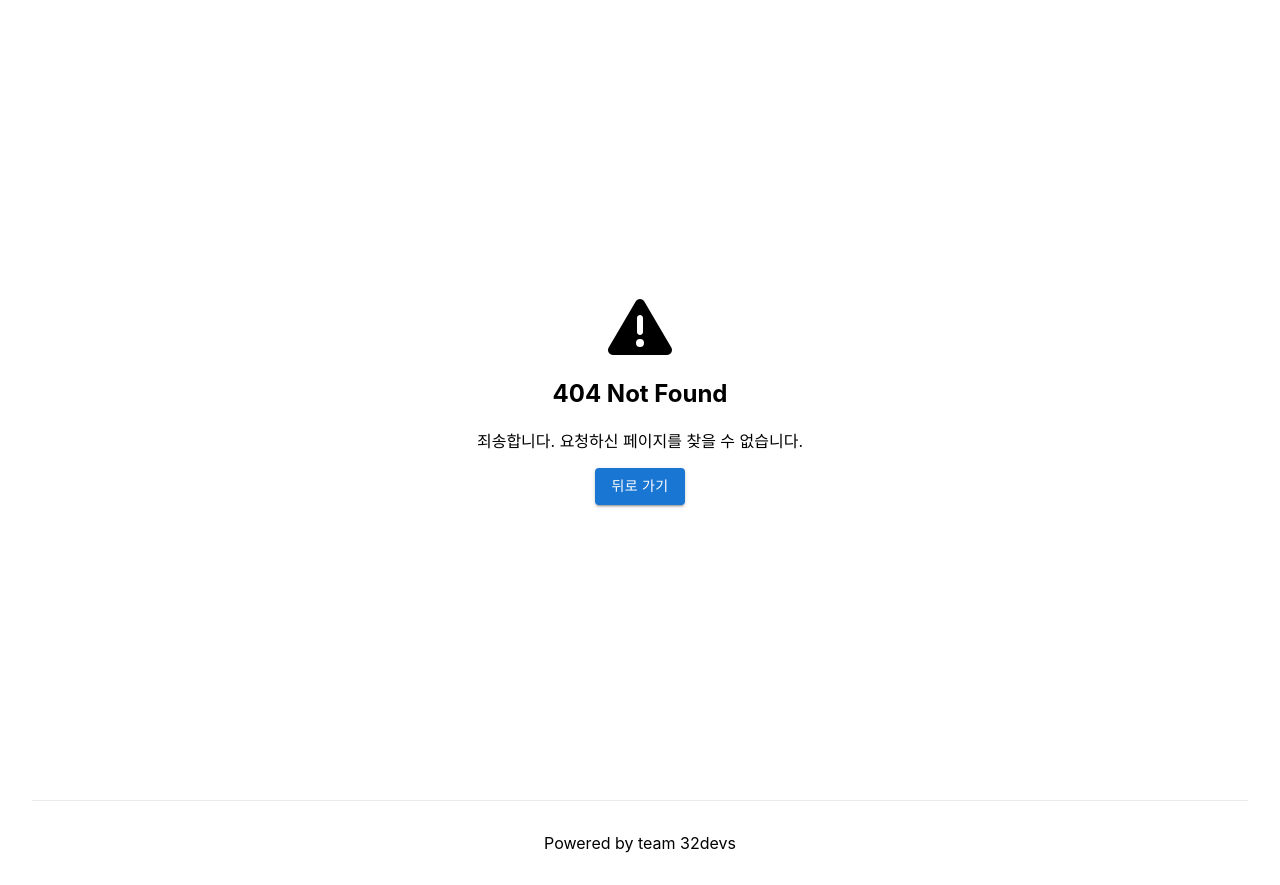
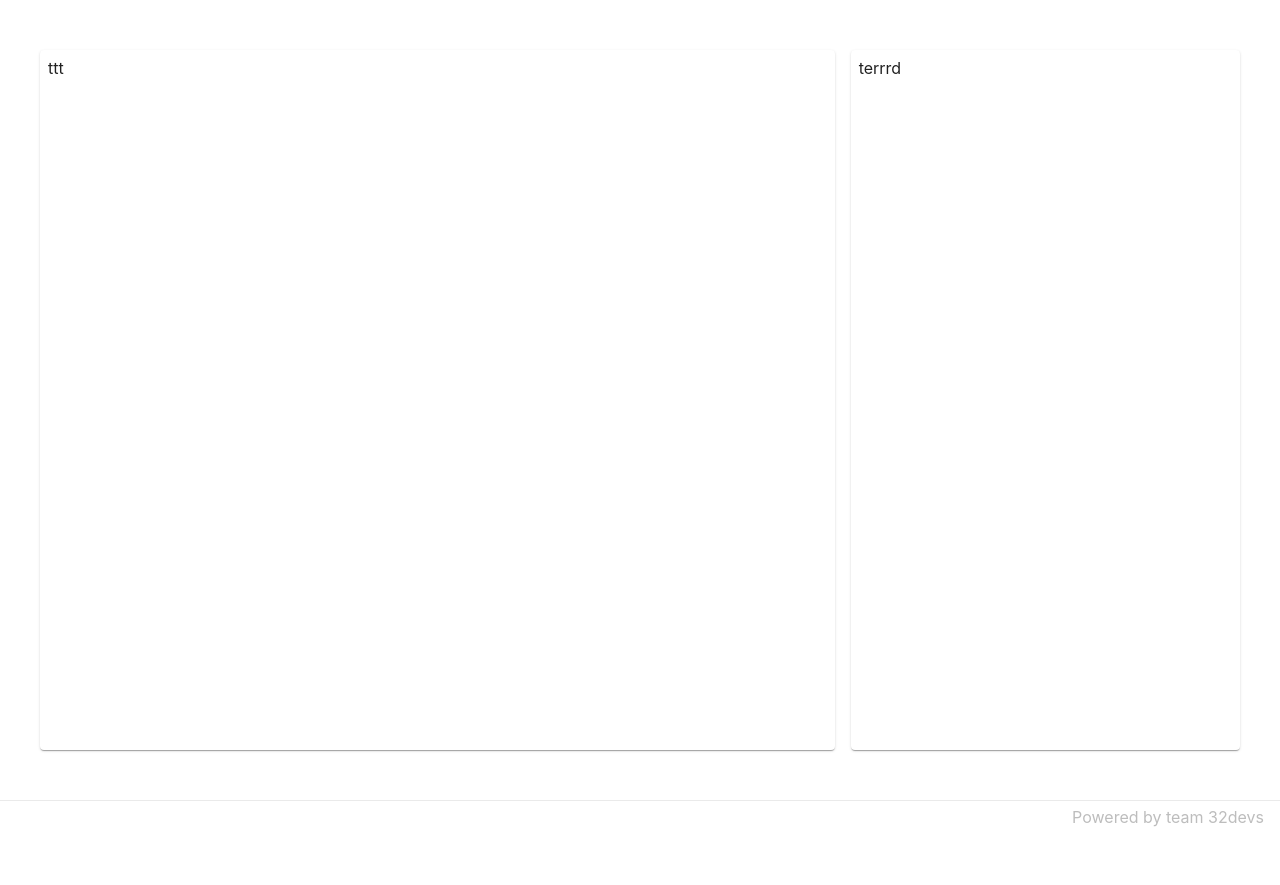
Before and after one commit to 32devs/css-selector-trainer, a Next.js app in the folder client/: page /test/id in a window 1280 px wide. Before the commit this address had no page. After the commit the page ends 833 px from the top, so only its background shows below. Built offline with nearby package versions, Linux system fonts and the light colour scheme.

Commit message:
feat: test layout

```diff
--- a/client/component/layout/DefaultLayout.tsx
+++ b/client/component/layout/DefaultLayout.tsx
@@ -10,14 +10,17 @@ type layout = {
 
 function DefaultLayout({ children }: layout): JSX.Element {
   return (
-    <div className={ styles.container }>
+    <>
+      <div className={ styles.container }>
 
-      <main className={ styles.main }>
-        { children }
-      </main>
+        <main className={ styles.main }>
+          { children }
+        </main>
+
+      </div>
 
       <Footer />
-    </div>
+    </>
   );
 }
 
--- a/client/component/layout/Footer.module.css
+++ b/client/component/layout/Footer.module.css
@@ -1,15 +1,10 @@
 .footer {
+  color: #BDBDBD;
+  height: 10px;
   display: flex;
   flex: 1;
-  padding: 2rem 0;
+  padding: 1rem 1rem;
   border-top: 1px solid #eaeaea;
-  justify-content: center;
+  justify-content: flex-end;
   align-items: center;
 }
-
-.footer a {
-  display: flex;
-  justify-content: center;
-  align-items: center;
-  flex-grow: 1;
-}
--- a/client/component/layout/index.module.css
+++ b/client/component/layout/index.module.css
@@ -4,10 +4,9 @@
 
 .main {
   min-height: 100vh;
-  padding: 4rem 0;
+  padding: 0 0;
   flex: 1;
   display: flex;
-  flex-direction: column;
   justify-content: center;
   align-items: center;
 }
--- /dev/null
+++ b/client/pages/test/id.tsx
@@ -0,0 +1,34 @@
+import { useEffect, useState } from 'react';
+import { Card, CardContent, Stack, Grid, Paper, styled } from '@mui/material';
+
+const Item = styled(Paper)(({ theme }) => ({
+  background: theme.palette.mode === 'dark' ? '#1A2027' : '#FFF',
+  padding: theme.spacing(1),
+  textAlign: 'center',
+  minHeight: '700px',
+  display: 'flex'
+}));
+
+function Id() {
+  const [answer, setAnswer] = useState('');
+
+  useEffect(() => {
+
+  }, [ answer ]);
+
+  return (
+    <>
+      <Grid container spacing={ 2 } md={ 12 }>
+        <Grid  item md={ 8 }>
+          <Item id="question">ttt</Item>
+        </Grid>
+
+        <Grid item md={ 4 }>
+          <Item id="answer">terrrd</Item>
+        </Grid>
+      </Grid>
+    </>
+  );
+}
+
+export default Id;
```
